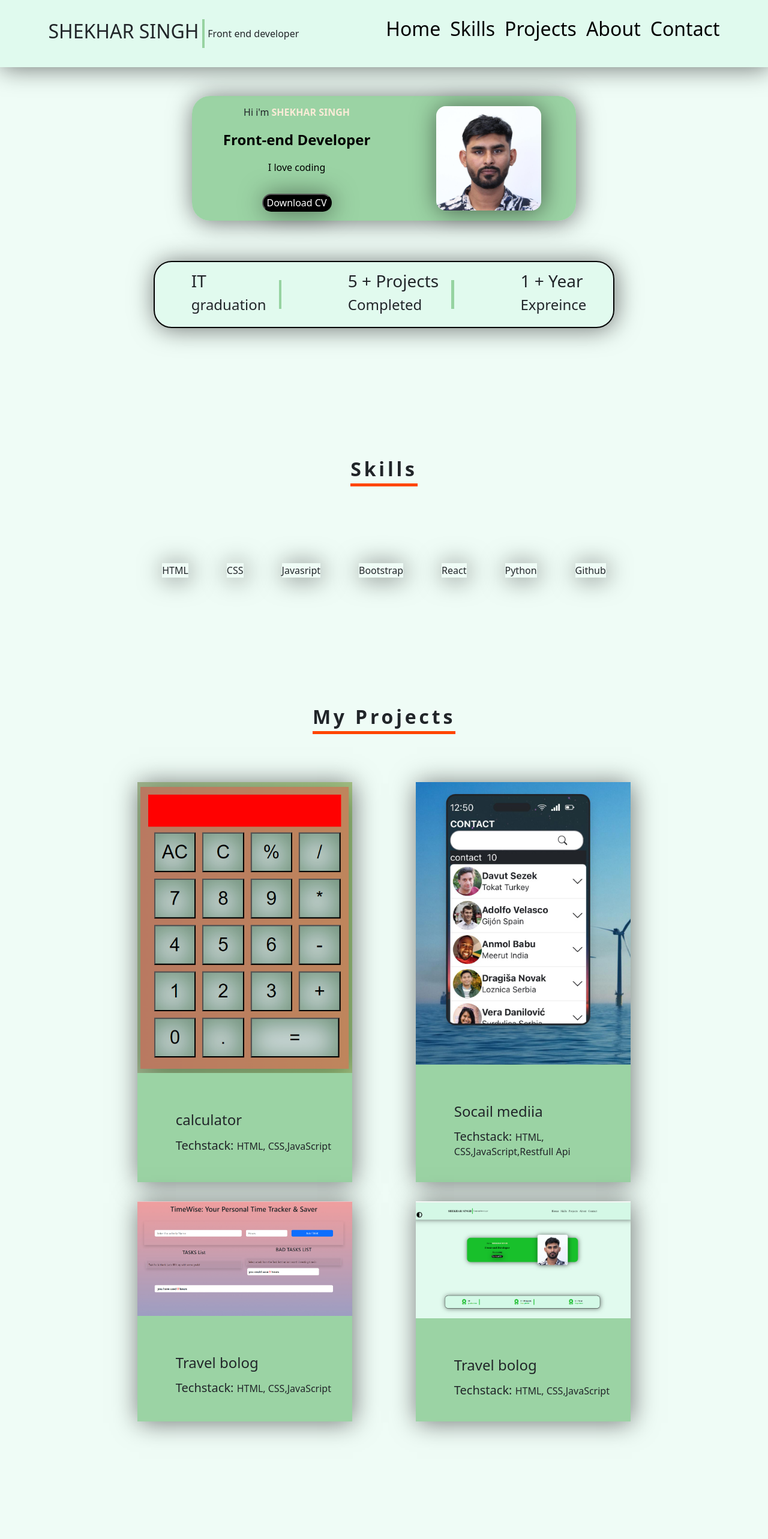
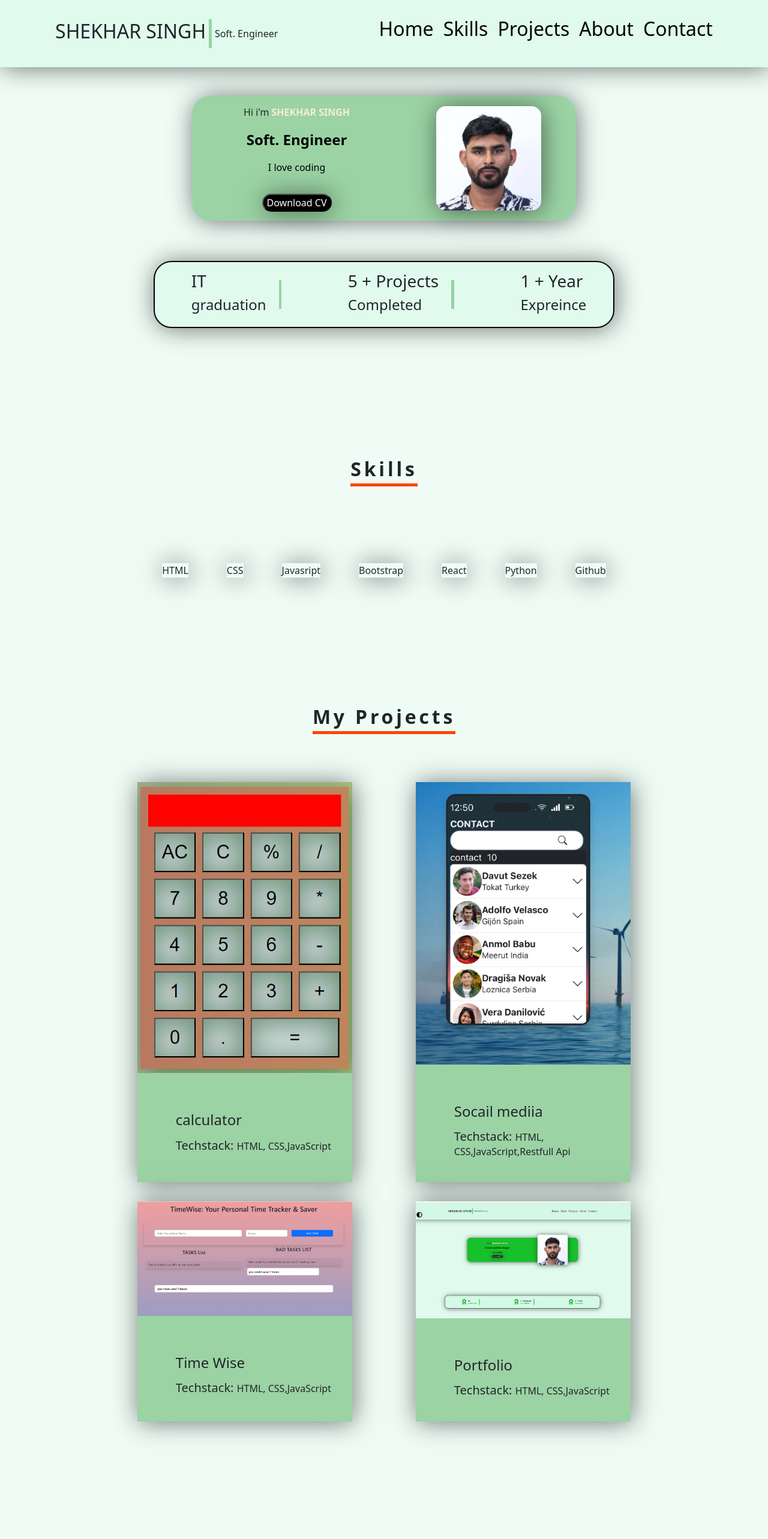
Before and after one commit to Shekhar-Mehla/react_portfolio_website, a React (Vite) app: page / in a window 1280 px wide. Shown: the top 2566 px of the page at 60% size. Built offline with nearby package versions, Linux system fonts and the light colour scheme.

Commit message:
added the tittle

```diff
--- a/src/components/Header.jsx
+++ b/src/components/Header.jsx
@@ -7,7 +7,7 @@ export const Header = () => {
         <div className="left flex_center">
           <h2>SHEKHAR SINGH</h2>
           <div className="divider"></div>
-          <div className="job_title">Front end developer</div>
+          <div className="job_title">Soft. Engineer</div>
         </div>
         <label htmlFor="hambergerinput">
           <i className="fa-solid fa-bars"></i>
--- a/src/components/Hero.jsx
+++ b/src/components/Hero.jsx
@@ -10,7 +10,7 @@ export const Hero = () => {
             <div>
               Hi i'm <span>SHEKHAR SINGH</span>
             </div>
-            <div>Front-end Developer</div>
+            <div>Soft. Engineer</div>
             <p>I love coding</p>
             <button class="flex_center">
               <a href="./assests/shekhar_cv.pdf" download="shekhar_cv.pdf">
--- a/src/components/Projects.jsx
+++ b/src/components/Projects.jsx
@@ -65,7 +65,7 @@ export const Projects = () => {
                   </a>
                 </div>
                 <div class="project_info">
-                  <h4>Travel bolog</h4>
+                  <h4>Time Wise</h4>
                   <h5>
                     Techstack: <span>HTML, CSS,JavaScript</span>
                   </h5>
@@ -86,7 +86,7 @@ export const Projects = () => {
                   </a>
                 </div>
                 <div class="project_info">
-                  <h4>Travel bolog</h4>
+                  <h4>Portfolio</h4>
                   <h5>
                     Techstack: <span>HTML, CSS,JavaScript</span>
                   </h5>
```
